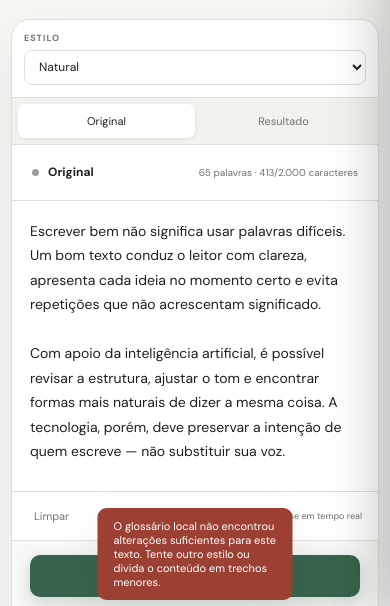
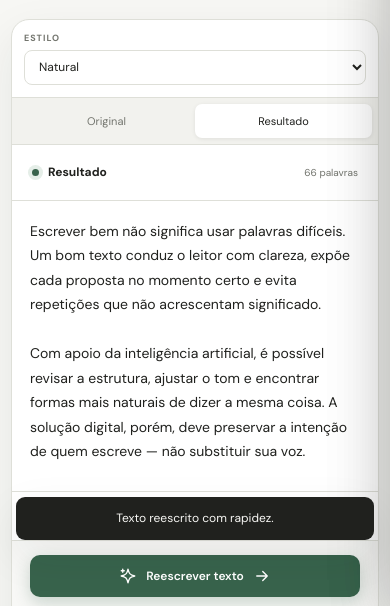
Before and after one commit to bqbdev/humanizadordeIA, a website built with Vite: page index.html in a window 390 px wide. Both pictures are taken after a click on the button "Reescrever texto". Shown: the part 222-828 px from the top of the page. Built offline with nearby package versions, Linux system fonts and the light colour scheme.

Commit message:
Corrige reescrita de textos curtos e experiência mobile

```diff
--- a/src/engines/localRewriter.js
+++ b/src/engines/localRewriter.js
@@ -76,15 +76,14 @@ const agreementWarnings=[
   /\b(assim|portanto|com isso)\s+(buscar|pretender|realizar|desenvolver)\b/i,
 ];
 const hasAgreementWarning=(text)=>agreementWarnings.some((pattern)=>pattern.test(text));
-const contentWords=(text)=>new Set((text.toLocaleLowerCase("pt-BR").match(/[\p{L}]{4,}/gu)||[]));
-const changeRatio=(source,result)=>{
-  const before=contentWords(source);const after=contentWords(result);
-  if(!before.size)return 1;
-  let retained=0;before.forEach((word)=>{if(after.has(word))retained+=1;});
-  return 1-(retained/before.size);
-};
 const structuralRewrite=(sentence,seed)=>{
   let value=sentence;value=value.replace(/^E viabiliza /i,"Isso viabiliza ");
+  value=value.replace(/^(.+?) merece (.+?), (.+?) e (.+?) em todos os momentos([.!?])$/i,(_,subject,first,second,third,end)=>seed%2===0
+    ? `Em todas as ocasiões, ${lower(subject)} deve receber ${third}, ${second} e ${first}${end}`
+    : `${upper(subject)} precisa ser acolhido com ${first}, ${second} e ${third} continuamente${end}`);
+  value=value.replace(/^Conte com (um|uma) (.+?), (prestado|prestada) com (.+?), (.+?) e (.+?)([.!?])$/i,(_,article,service,participle,first,second,third,end)=>seed%2===0
+    ? `Oferecemos ${lower(article)} ${service} conduzido com ${first}, ${second} e ${third}${end}`
+    : `Você encontra ${lower(article)} ${service} marcado por ${third}, ${second} e ${first}${end}`);
   value=value.replace(/^(A|O) (.+?) será (aplicada|aplicado|implementada|implementado) em (uma|um) (.+?) que (.+?)([.!?])$/i,(_,article,subject,verb,placeArticle,place,detail,end)=>`${upper(placeArticle)} ${place} que ${detail} receberá ${lower(article)} ${lower(subject)}${end}`);
   value=value.replace(/^A instituição (dispõe de|tem) (.+?), composta por (.+?)([.!?])$/i,(_,verb,thing,parts,end)=>`${upper(thing)} da instituição inclui ${parts}${end}`);
   value=value.replace(/^(.+?), possibilitando (.+?)([.!?])$/i,(_,idea,result,end)=>`${idea}. Isso permite ${lower(result)}${end}`);
@@ -127,6 +126,5 @@ export function localRewrite(text,{style="Natural",audience="Público geral",var
     return reviewed;
   }).join("\n\n");
   const finalText=fixAgreement(normalize(rewritten));
-  if(changeRatio(source,finalText)<0.10)throw new Error("O glossário local não encontrou alterações suficientes para este texto. Tente outro estilo ou divida o conteúdo em trechos menores.");
   return finalText;
 }
--- a/src/main.js
+++ b/src/main.js
@@ -255,6 +255,11 @@ async function runRewrite(isVariation = false) {
     resultEl.textContent = result;
     state.history = storage.pushHistory({ id: crypto.randomUUID(), date: new Date().toISOString(), original: state.original, result, style: state.style });
     updateResult(); renderHistory(); save();
+    if (window.matchMedia("(max-width: 680px)").matches) {
+      state.activeTab = "result";
+      $$("[data-tab]").forEach((tab) => tab.classList.toggle("active", tab.dataset.tab === "result"));
+      $(".workspace").dataset.mobileTab = "result";
+    }
     toast(isVariation ? "Nova variação criada instantaneamente." : "Texto reescrito com rapidez.");
   } catch (error) {
     resultEl.textContent = state.result;
--- a/src/styles/main.css
+++ b/src/styles/main.css
@@ -157,4 +157,5 @@ textarea, .result-text { resize: none; flex: 1; width: 100%; min-height: 310px;
   .insights, .comparison { padding-top: 46px; }.section-title { align-items: start; gap: 12px; }.section-title h2 { font-size: 25px; }.quality-pill { display: none; }
   .metric-grid { grid-template-columns: repeat(2, 1fr); }.metric-grid article { border-bottom: 1px solid var(--line) !important; }.metric-grid article:nth-child(even) { border-right: 0; }.metric-grid article:nth-last-child(-n+2) { border-bottom: 0 !important; }
   #issueList { display: grid; }.issue { align-items: start; }.legend { display: none; }.diff-view { padding: 18px; font-size: 13px; }.drawer { padding: 22px; }
+  .toast { width: calc(100% - 32px); max-width: 420px; bottom: 82px; padding: 13px 15px; font-size: 12px; line-height: 1.45; text-align: center; }
 }
```
